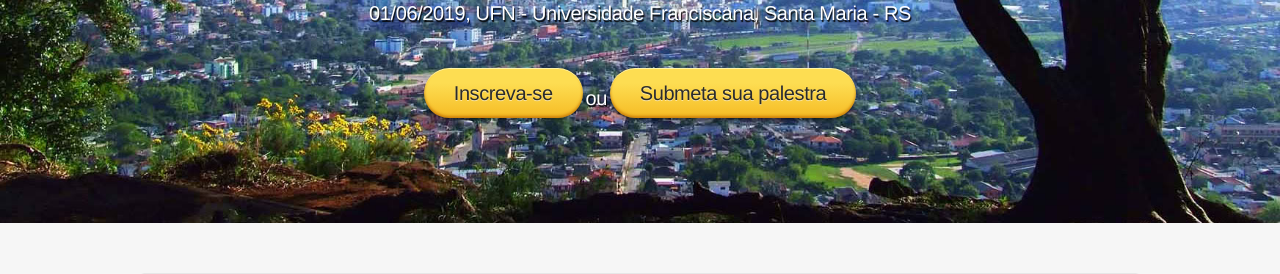
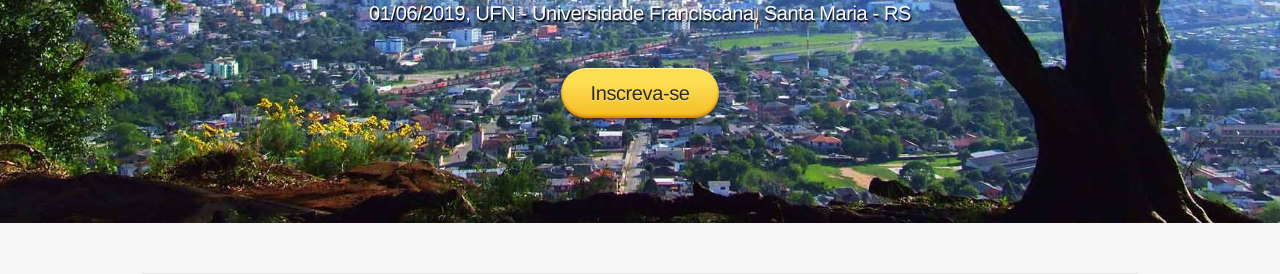
Before and after one commit to PySM/PySM.github.io, a plain HTML site: page index.html in a window 1280 px wide. Shown: the part 209-483 px from the top of the page. Drawn offline with nearby package versions, Linux system fonts and the light colour scheme; some packages are replaced by stand-ins of ours.

Commit message:
remove button to send speak

```diff
--- a/index.html
+++ b/index.html
@@ -62,8 +62,6 @@
 
         <div class="call-action-area">
             <a href="https://docs.google.com/forms/d/e/1FAIpQLSctp3Jud8HyO-YaZ_ycVZfopgfuwupX30hKCACYkMIqVF1xzg/viewform" target="blank" class="call-action-link" title="Inscreva-se">Inscreva-se</a>
-            <span class="tagline">ou</span>
-            <a href="https://forms.gle/serGs2L6ho7AHsWY7" target="blank" class="call-action-link" title="Submeta sua palestra">Submeta sua palestra</a>
         </div>
       </div>
     </header>
```
